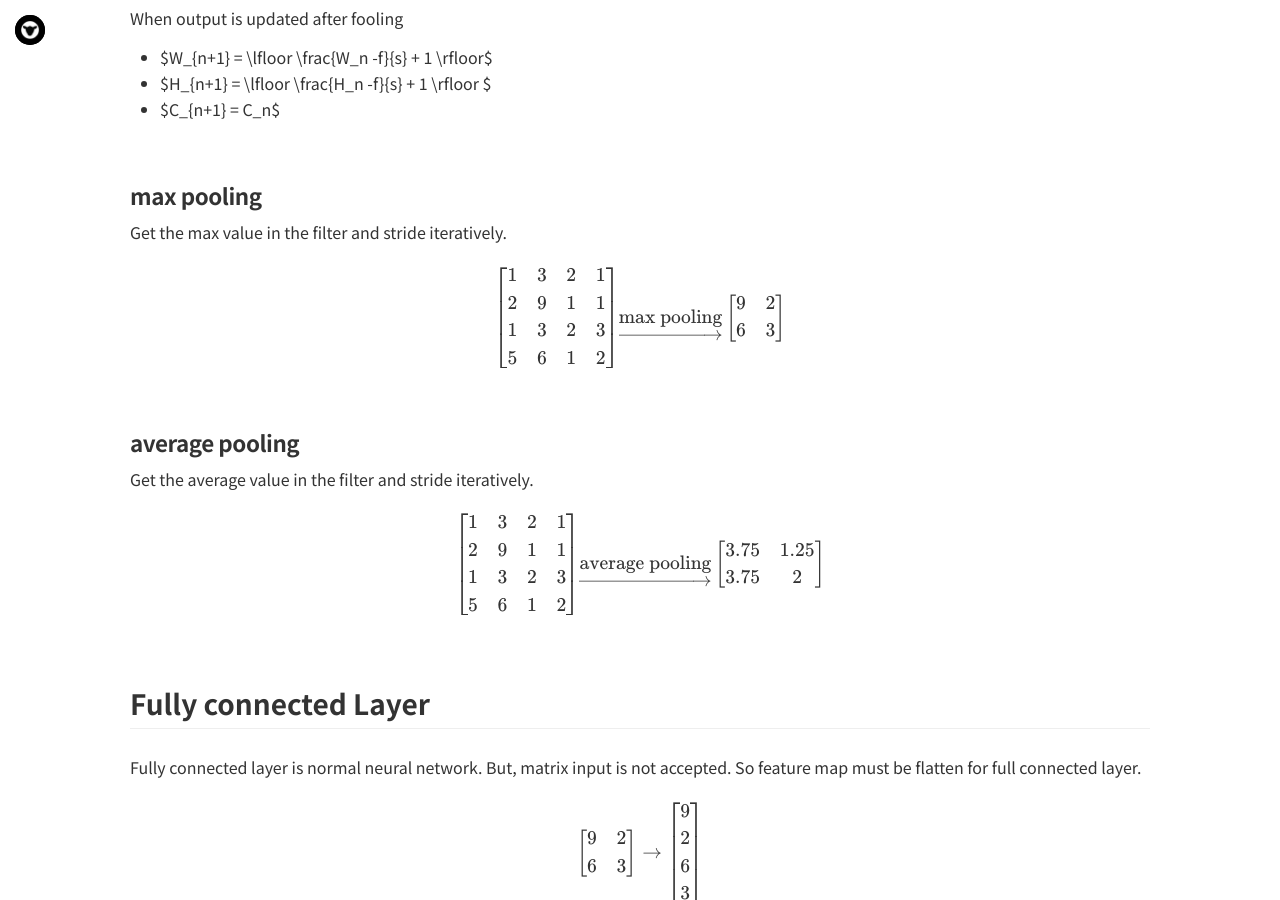
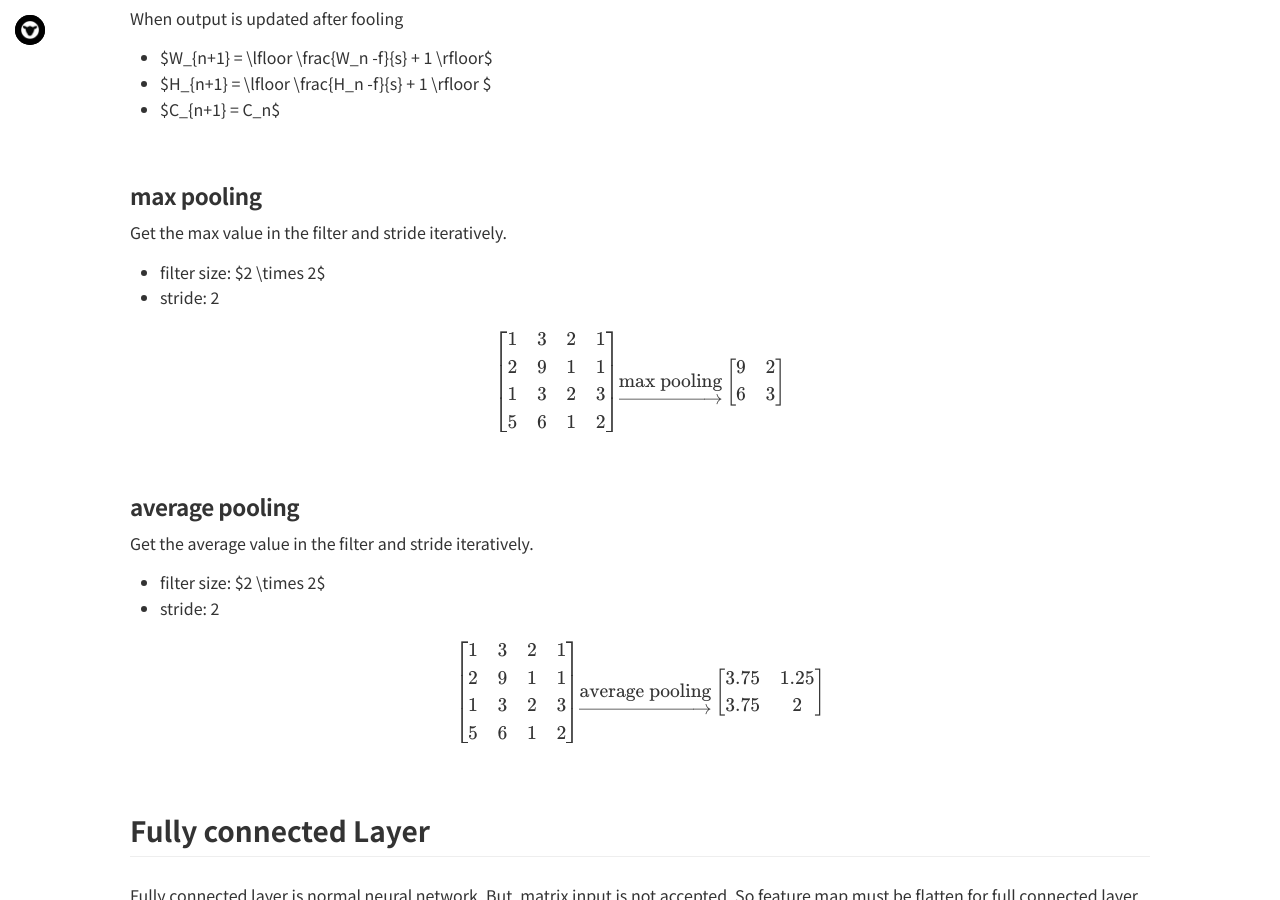
Before and after one commit to Shephexd/shephexd.github.io, a Jekyll site: the page built from _posts/DeepLearning/2019-03-02-Deep_learning(11)-Introduction_to_CNN.md, in a window 1280 px wide and 900 px high, scrolled down 3132 px. Built offline with Jekyll 4.4.1, drawn with Linux system fonts in a browser that asks for light colours; nearby versions of some CDN libraries; some web fonts are replaced; our own code applies the rules of GitHub Pages for plain Markdown files; formulas are drawn with MathJax 3; comment, search, counter and statistics services are not loaded.

Commit message:
ADD option of filter and stride in CNN examples

```diff
--- a/_posts/DeepLearning/2019-03-02-Deep_learning(11)-Introduction_to_CNN.md
+++ b/_posts/DeepLearning/2019-03-02-Deep_learning(11)-Introduction_to_CNN.md
@@ -195,6 +195,10 @@ When output is updated after fooling
 
 Get the max value in the filter and stride iteratively.
 
+- filter size: $2 \times 2$
+- stride: 2
+
+
 
 
 $$
@@ -217,6 +221,8 @@ $$
 
 Get the average value in the filter and stride iteratively.
 
+- filter size: $2 \times 2$
+- stride: 2
 
 
 $$
```
